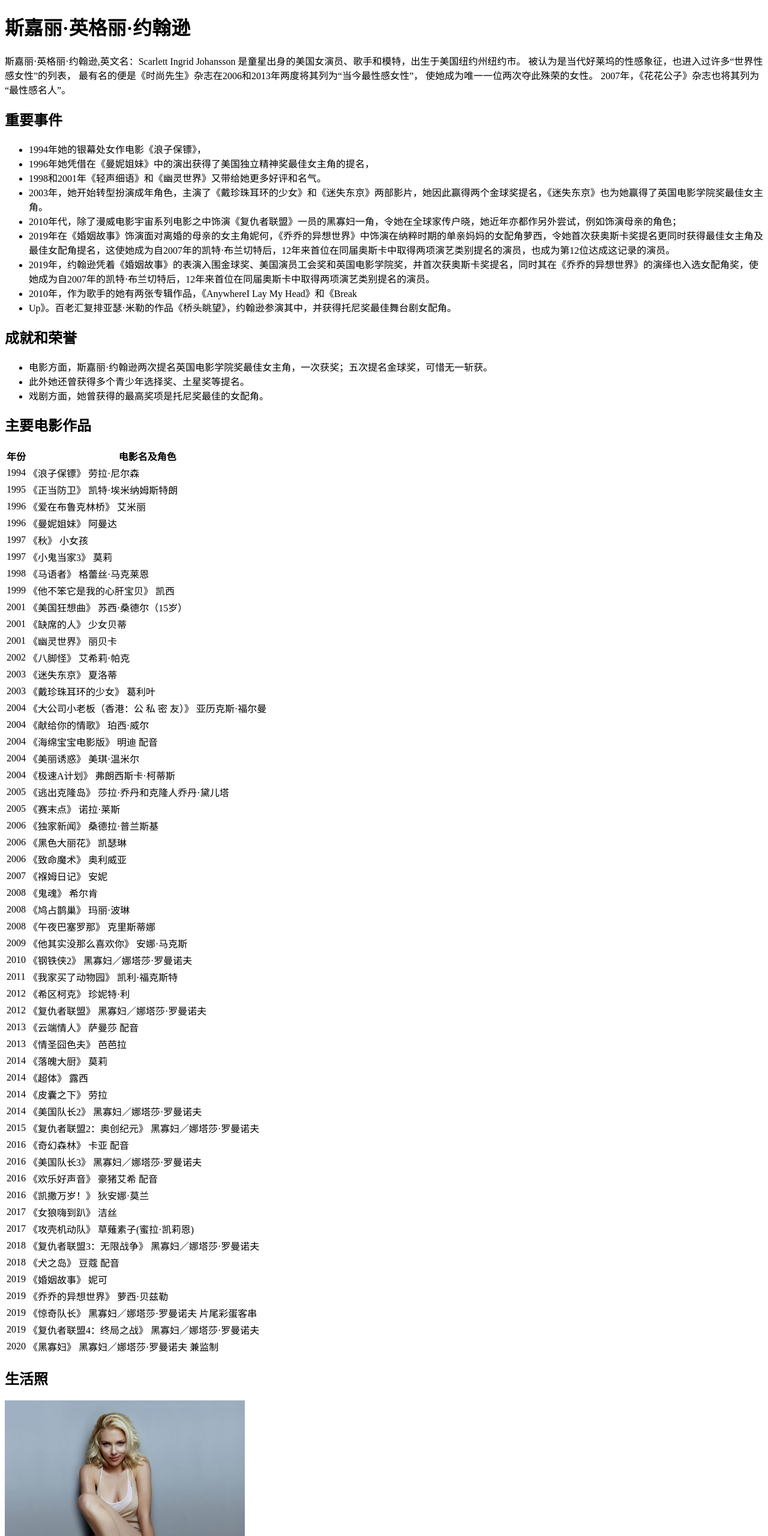
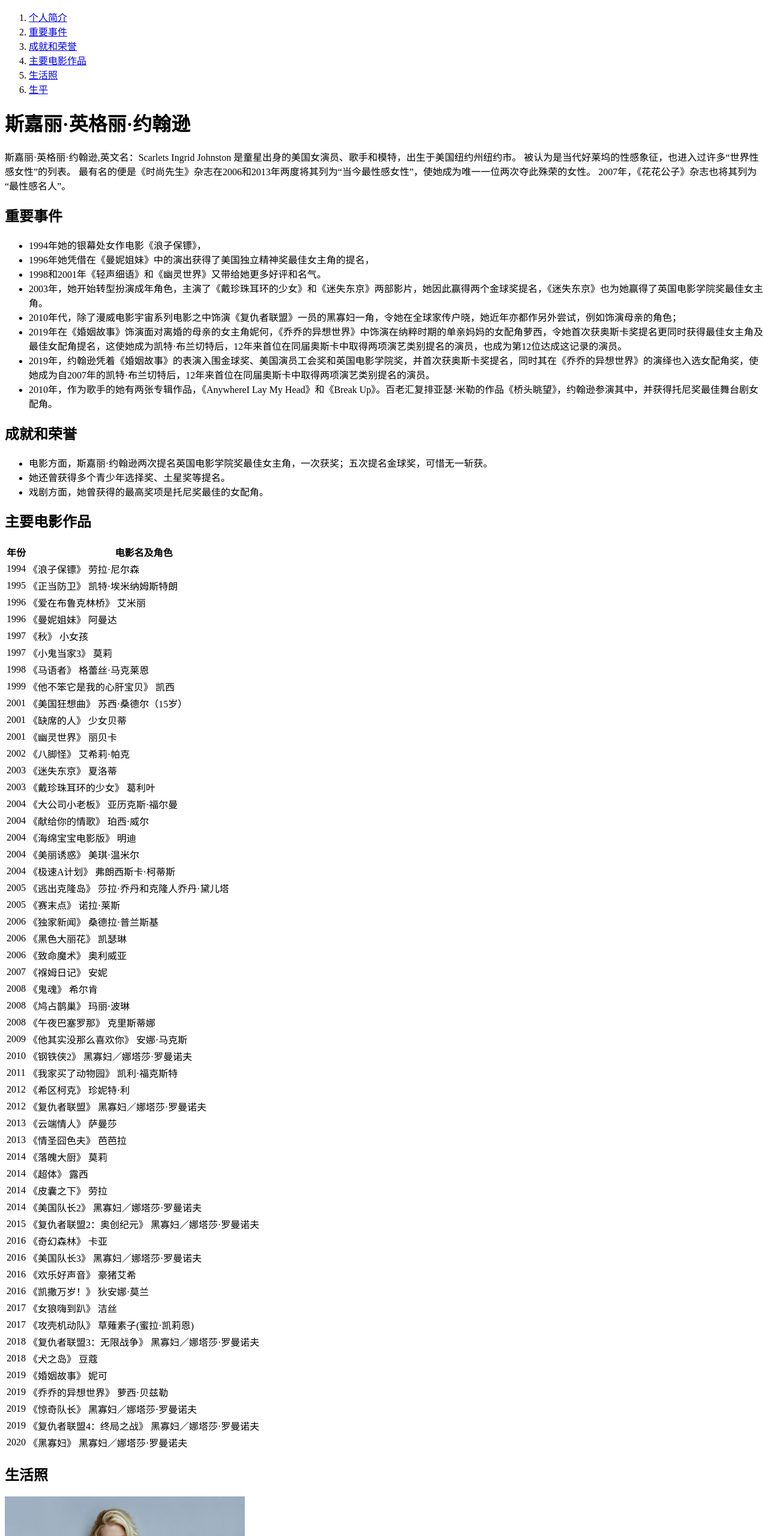
Before and after one commit to zoeyzsy/html-Scarlets-Ingrid-Johnston, a plain HTML site: page index.html in a window 1280 px wide. Shown: the top 2560 px of the page at 60% size. Drawn offline with Linux system fonts and the light colour scheme.

Commit message:
更新index.html

```diff
--- a/index.html
+++ b/index.html
@@ -2,7 +2,8 @@
 <html lang="zh-CN">
   <head>
     <meta charset="UTF-8" />
-    <meta name="viewport" content="width=device-width, initial-scale=1.0" />
+    <meta name="viewport"
+    content="width=device-width, initial-scale=1.0, minimum-scale=1.0, maximum-scale=1.0, user-scalable=no">
     <title>斯嘉丽·英格丽·约翰逊</title>
     <style>
       img {
@@ -12,18 +13,27 @@
   </head>
 
   <body>
-    <h1>
+    <nav>
+      <ol>
+        <li><a href="#sca">个人简介</a></li>
+        <li><a href="#events">重要事件</a></li>
+        <li><a href="#awards">成就和荣誉</a></li>
+        <li><a href="#works"> 主要电影作品</a></li>
+        <li><a href="#pictures">生活照</a></li>
+        <li><a href="#life">生平</a></li>
+      </ol>
+    </nav>
+    <h1 id="sca">
       斯嘉丽·英格丽·约翰逊
     </h1>
     <p>
-      斯嘉丽·英格丽·约翰逊,英文名：Scarlett Ingrid Johansson
+      斯嘉丽·英格丽·约翰逊,英文名：Scarlets Ingrid Johnston
       是童星出身的美国女演员、歌手和模特，出生于美国纽约州纽约市。
-      被认为是当代好莱坞的性感象征，也进入过许多“世界性感女性”的列表，
-      最有名的便是《时尚先生》杂志在2006和2013年两度将其列为“当今最性感女性”，
-      使她成为唯一一位两次夺此殊荣的女性。
+      被认为是当代好莱坞的性感象征，也进入过许多“世界性感女性”的列表。
+      最有名的便是《时尚先生》杂志在2006和2013年两度将其列为“当今最性感女性”，使她成为唯一一位两次夺此殊荣的女性。
       2007年，《花花公子》杂志也将其列为“最性感名人”。
     </p>
-    <h2>
+    <h2 id="events">
       重要事件
     </h2>
 
@@ -40,20 +50,20 @@
         2010年代，除了漫威电影宇宙系列电影之中饰演《复仇者联盟》一员的黑寡妇一角，令她在全球家传户晓，她近年亦都作另外尝试，例如饰演母亲的角色；
       </li>
       <li>
-        2019年在《婚姻故事》饰演面对离婚的母亲的女主角妮何，《乔乔的异想世界》中饰演在纳粹时期的单亲妈妈的女配角萝西，令她首次获奥斯卡奖提名更同时获得最佳女主角及最佳女配角提名，这使她成为自2007年的凯特·布兰切特后，12年来首位在同届奥斯卡中取得两项演艺类别提名的演员，也成为第12位达成这记录的演员。
+        2019年在《婚姻故事》饰演面对离婚的母亲的女主角妮何，《乔乔的异想世界》中饰演在纳粹时期的单亲妈妈的女配角萝西，令她首次获奥斯卡奖提名更同时获得最佳女主角及最佳女配角提名，这使她成为凯特·布兰切特后，12年来首位在同届奥斯卡中取得两项演艺类别提名的演员，也成为第12位达成这记录的演员。
       </li>
       <li>
         2019年，约翰逊凭着《婚姻故事》的表演入围金球奖、美国演员工会奖和英国电影学院奖，并首次获奥斯卡奖提名，同时其在《乔乔的异想世界》的演绎也入选女配角奖，使她成为自2007年的凯特·布兰切特后，12年来首位在同届奥斯卡中取得两项演艺类别提名的演员。
       </li>
       <li>
-        2010年，作为歌手的她有两张专辑作品，《AnywhereI Lay My Head》和《Break
+        2010年，作为歌手的她有两张专辑作品，《AnywhereI Lay My Head》和《Break Up》。百老汇复排亚瑟·米勒的作品《桥头眺望》，约翰逊参演其中，并获得托尼奖最佳舞台剧女配角。
       </li>
-      <li>
-        Up》。百老汇复排亚瑟·米勒的作品《桥头眺望》，约翰逊参演其中，并获得托尼奖最佳舞台剧女配角。
-      </li>
+
+
+
     </ul>
 
-    <h2>
+    <h2 id="awards">
       成就和荣誉
     </h2>
 
@@ -61,10 +71,10 @@
       <li>
         电影方面，斯嘉丽·约翰逊两次提名英国电影学院奖最佳女主角，一次获奖；五次提名金球奖，可惜无一斩获。
       </li>
-      <li>此外她还曾获得多个青少年选择奖、土星奖等提名。</li>
+      <li>她还曾获得多个青少年选择奖、土星奖等提名。</li>
       <li>戏剧方面，她曾获得的最高奖项是托尼奖最佳的女配角。</li>
     </ul>
-    <h2>
+    <h2 id="works">
       主要电影作品
     </h2>
 
@@ -134,7 +144,7 @@
         </tr>
         <tr>
           <td>2004</td>
-          <td>《大公司小老板（香港：公 私 密 友）》 亚历克斯·福尔曼</td>
+          <td>《大公司小老板》 亚历克斯·福尔曼</td>
         </tr>
         <tr>
           <td>2004</td>
@@ -142,7 +152,7 @@
         </tr>
         <tr>
           <td>2004</td>
-          <td>《海绵宝宝电影版》 明迪 配音</td>
+          <td>《海绵宝宝电影版》 明迪</td>
         </tr>
         <tr>
           <td>2004</td>
@@ -210,7 +220,7 @@
         </tr>
         <tr>
           <td>2013</td>
-          <td>《云端情人》 萨曼莎 配音</td>
+          <td>《云端情人》 萨曼莎</td>
         </tr>
         <tr>
           <td>2013</td>
@@ -238,7 +248,7 @@
         </tr>
         <tr>
           <td>2016</td>
-          <td>《奇幻森林》 卡亚 配音</td>
+          <td>《奇幻森林》 卡亚</td>
         </tr>
         <tr>
           <td>2016</td>
@@ -246,7 +256,7 @@
         </tr>
         <tr>
           <td>2016</td>
-          <td>《欢乐好声音》 豪猪艾希 配音</td>
+          <td>《欢乐好声音》 豪猪艾希</td>
         </tr>
         <tr>
           <td>2016</td>
@@ -266,7 +276,7 @@
         </tr>
         <tr>
           <td>2018</td>
-          <td>《犬之岛》 豆蔻 配音</td>
+          <td>《犬之岛》 豆蔻</td>
         </tr>
         <tr>
           <td>2019</td>
@@ -278,7 +288,7 @@
         </tr>
         <tr>
           <td>2019</td>
-          <td>《惊奇队长》 黑寡妇／娜塔莎·罗曼诺夫 片尾彩蛋客串</td>
+          <td>《惊奇队长》 黑寡妇／娜塔莎·罗曼诺夫</td>
         </tr>
         <tr>
           <td>2019</td>
@@ -286,27 +296,47 @@
         </tr>
         <tr>
           <td>2020</td>
-          <td>《黑寡妇》 黑寡妇／娜塔莎·罗曼诺夫 兼监制</td>
+          <td>《黑寡妇》 黑寡妇／娜塔莎·罗曼诺夫</td>
         </tr>
       </tbody>
     </table>
 
-    <h2>
+    <h2 id="pictures">
       生活照
     </h2>
 
-    <div><img width="400" src="images/1.jpg" alt="图一" /></div>
-    <div><img width="400" src="images/2.jpg" alt="图二" /></div>
-    <div><img width="400" src="images/3.jpg" alt="图三" /></div>
+    <div>
+      <a href="images/1.jpg" target="_blank">
+        <img width="400" src="images/1.jpg" alt="图一" />
+      </a>
+    </div>
+    <div>
+      <a href="images/2.jpg" target="_blank">
+        <img width="400" src="images/2.jpg" alt="图二" />
+      </a>
+    </div>
+    <div>
+      <a href="images/3.jpg" target="_blank">
+        <img width="400" src="images/3.jpg" alt="图三" />
+      </a>
+    </div>
 
-    <h2>生平</h2>
+    <h2 id="life">生平</h2>
 
     <p>
-      斯嘉丽·约翰逊出生在美国纽约市。父亲卡斯滕·约翰逊（Karsten
-      Johnston）出生于丹麦哥本哈根，是一名建筑师。爷爷埃纳尔·约翰逊（Ejner
-      Johnston）则是一名编剧兼导演。母亲梅拉尼·斯隆（Melanie
-      Sloan）是来自于美国布朗克斯的犹太裔制作人，她的祖辈原本在现属于白俄罗斯明斯克的犹太人，后移民到纽约。约翰逊的双亲在丹麦相遇并同居。约翰逊有一个姐姐，瓦内萨·约翰逊（Vanessa
-      Johnston），同样也是一名演员；一个哥哥亚德里安（Adrian）、一个晚她三分钟出生的双胞胎弟弟亨特（Hunter，曾与她一同出现在影片《曼妮姐妹》中），以及一个同父异母的弟弟克里斯蒂安（Christian）。因为父亲的关系，斯嘉丽·约翰逊拥有丹麦和美国双重国籍。
+      斯嘉丽·约翰逊出生在美国纽约市。 父亲卡斯滕·约翰逊（Kirsten
+      Johnston）出Jenner本哈根，是一名建筑师。<p>
+
+      </p> 爷爷埃纳尔·约翰逊（Jenner
+      Johnston）则Jenner兼导演。 母亲梅拉尼·斯隆（Melanie
+      Sloan）是来自于美国布朗克斯的犹太裔制作人。
+      <p>
+
+      </p>
+      她的祖辈原本在现属于白俄罗斯明斯克的犹太人，后移民到纽约。约翰逊的双亲在丹麦相遇并同居。约翰逊有一个姐姐，瓦内萨·约翰逊（Vanessa
+      Johnston），<p>
+
+      </p>同样也是一名演员；一个哥哥亚德里安（Adrian）、一个晚她三分钟出生的双胞胎弟弟亨特（Hunter，曾与她一同出现在影片《曼妮姐妹》中），以及一个同父异母的弟弟克里斯蒂安（Christian）。因为父亲的关系，斯嘉丽·约翰逊拥有丹麦和美国双重国籍。
       约翰逊成长在一个“几乎没有钱”的家庭，她的母亲则是位“电影迷”。幼年时期，她和弟弟亨特一起在P.S.41小学念书，学校位于曼哈顿中上层阶级的格林尼治村。约翰逊于2002年进入曼哈顿职业儿童学校就读，开始接受演艺训练。
     </p>
   </body>
```
